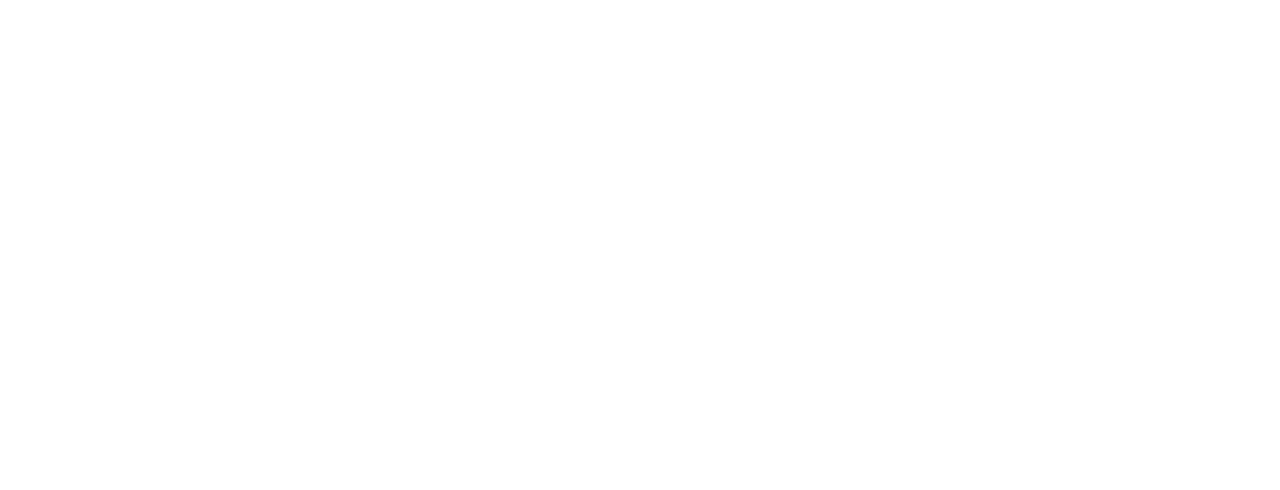
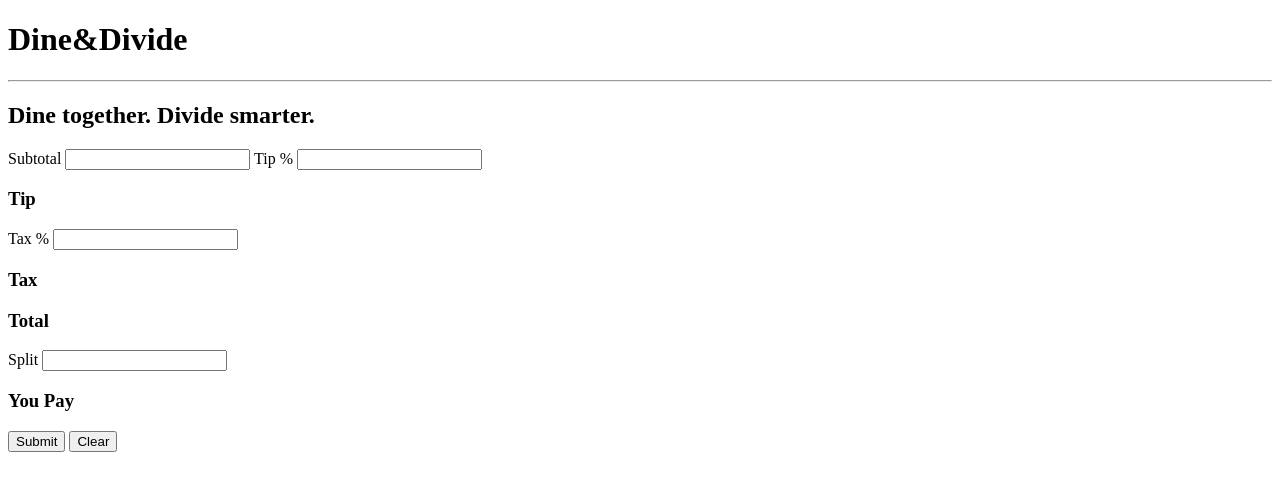
Before and after one commit to mercedechen/dd, a plain HTML site: page index.html in a window 1280 px wide. Drawn offline with Linux system fonts and the light colour scheme.

Commit message:
Added skeleton of app

```diff
--- a/index.html
+++ b/index.html
@@ -3,11 +3,29 @@
 <head>
   <meta charset="UTF-8">
   <meta name="viewport" content="width=device-width, initial-scale=1.0">
-  <title>Document</title>
+  <title>Dine&Divide</title>
   <link rel="stylesheet" href="./styles.css">
   <script src="index.js" defer></script>
 </head>
 <body>
-
+  <h1>Dine&Divide</h1>
+  <hr>
+  <h2>Dine together. Divide smarter.</h2>
+  <form>
+    <label for="subtotal">Subtotal</label>
+    <input type="number" id="subtotal">
+    <label for="tiprate">Tip %</label>
+    <input type="number" id="tiprate">
+    <h3>Tip</h3>
+    <label for="taxrate">Tax %</label>
+    <input type="number" id="taxrate">
+    <h3>Tax</h3>
+    <h3>Total</h3>
+    <label for="split">Split</label>
+    <input type="number" id="split">
+    <h3>You Pay</h3>
+    <button>Submit</button>
+    <button>Clear</button>
+  </form>
 </body>
 </html>
```
